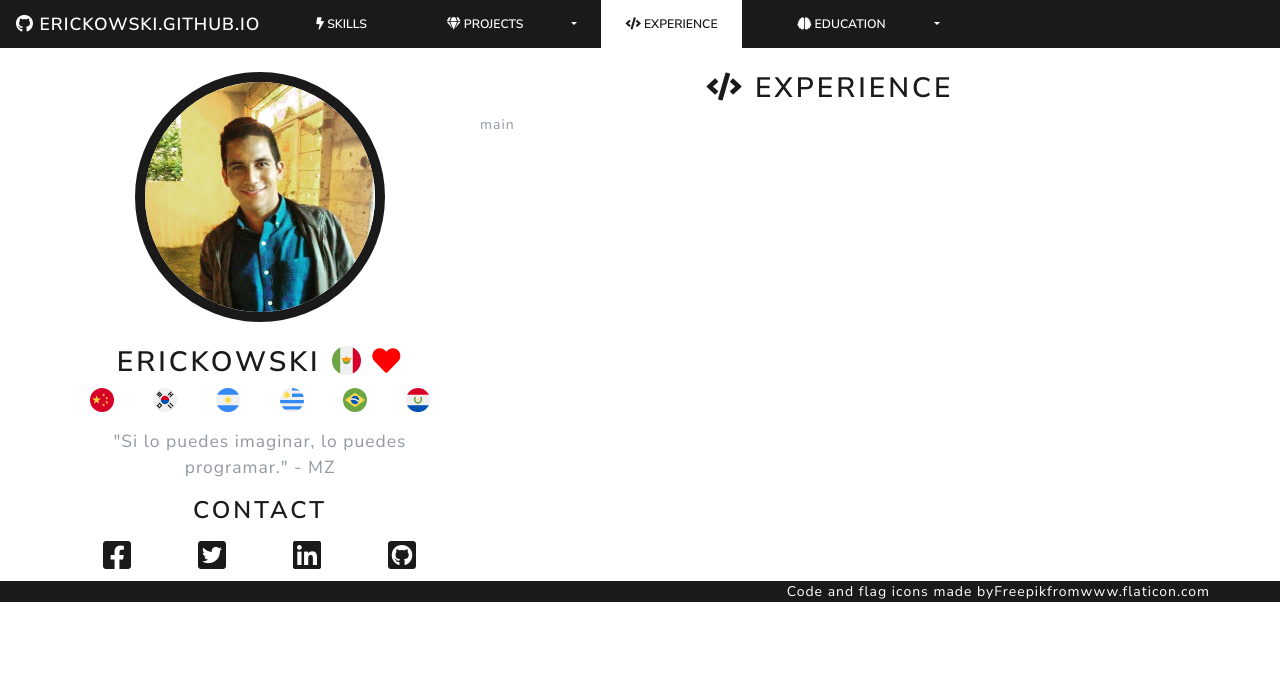
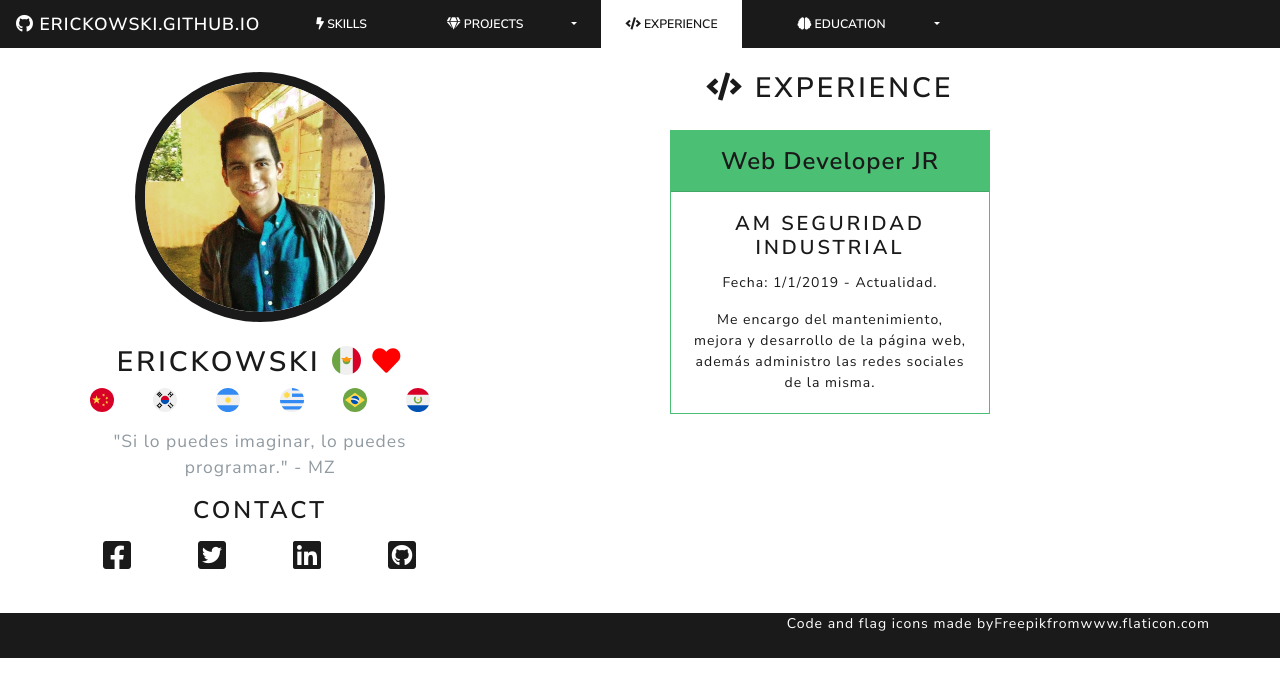
Before and after one commit to Erickowski/Erickowski.github.io, a plain HTML site: page experience.html in a window 1280 px wide. Drawn offline with nearby package versions, Linux system fonts and the light colour scheme.

Commit message:
Experience page

```diff
--- a/css/index.css
+++ b/css/index.css
@@ -59,6 +59,17 @@ img {
     background-color: white!important;
     color: #1a1a1a!important;
 }
+/* Experience */
+.titulo-experiencia{
+    text-align: center;
+    color: #1a1a1a;
+    font-weight: bold;
+    font-size: 1.5rem;
+}
+.card-title, .card-text{
+    text-align: center;
+    color: #1a1a1a;
+}
 /* Footer */
 footer {
     color: white!important;
--- a/experience.html
+++ b/experience.html
@@ -67,7 +67,7 @@
     <div class="container pt-4">
         <div class="row">
             <aside class="col-lg-4 pt-4 pt-lg-0 align-self-start">
-                <div class="sidebar">
+                <div class="sidebar mb-4">
                     <img src='img/avatar.jpg' class='avatar' />
                     <h2 class="text-center text-uppercase mt-4">Erickowski <img src="img/flags/mexico.svg" height="29px" width="31px" /> <i class="fas fa-heart"></i></h2>
                     <div class="countries-visited row justify-content-around">
@@ -92,13 +92,24 @@
             <main class="col-lg-8">
                 <div class="container">
                     <h2 class="text-center"><i class="fas fa-code"></i> Experience </h2>
-                    <p>main</p>
+                    <div class="mt-4">
+                        <div class="card-columns row justify-content-center">
+                            <div class="card border-success mb-3" style="max-width: 20rem;">
+                                <div class="card-header bg-success titulo-experiencia">Web Developer JR</div>
+                                <div class="card-body">
+                                    <h4 class="card-title text-center">AM Seguridad Industrial</h4>
+                                    <p class="card-text">Fecha: 1/1/2019 - Actualidad.</p>
+                                    <p class="card-text">Me encargo del mantenimiento, mejora y desarrollo de la página web, además administro las redes sociales de la misma.</p>
+                                </div>
+                            </div>
+                        </div>
+                    </div>
                 </div>
             </main>
         </div>
     </div>
 
-    <footer>
+    <footer class="pb-4 mt-2">
         <div class="container">
             <div class="row justify-content-end">Code and flag icons made by <a target="_blank" href="https://www.flaticon.com/authors/freepik" title="Freepik">Freepik</a> from <a href="https://www.flaticon.com/" target="_blank" title="Flaticon">www.flaticon.com</a></div>
         </div>
```
Also changed, not shown: education.html (+2 -2 lines), projects.html (+2 -2 lines).
